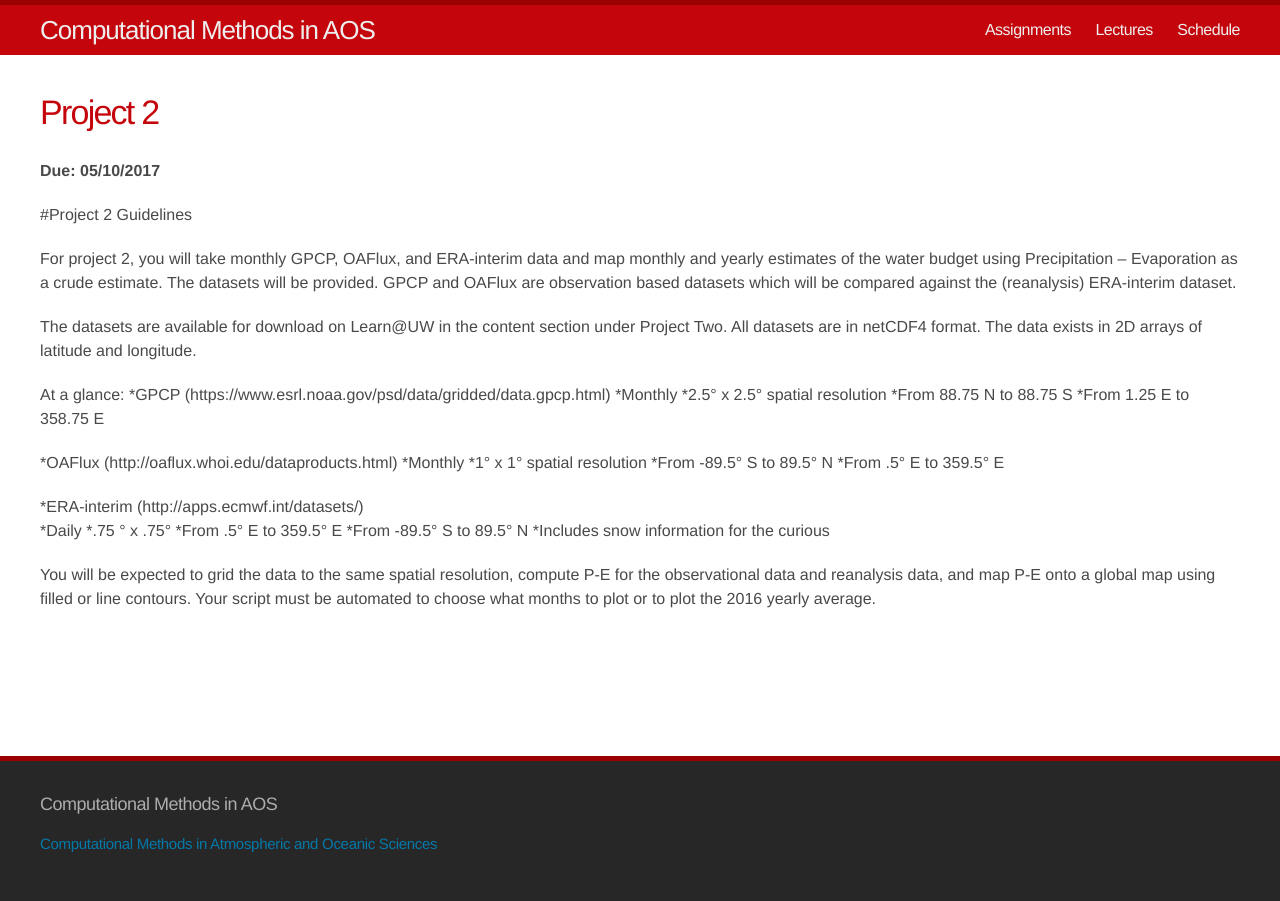
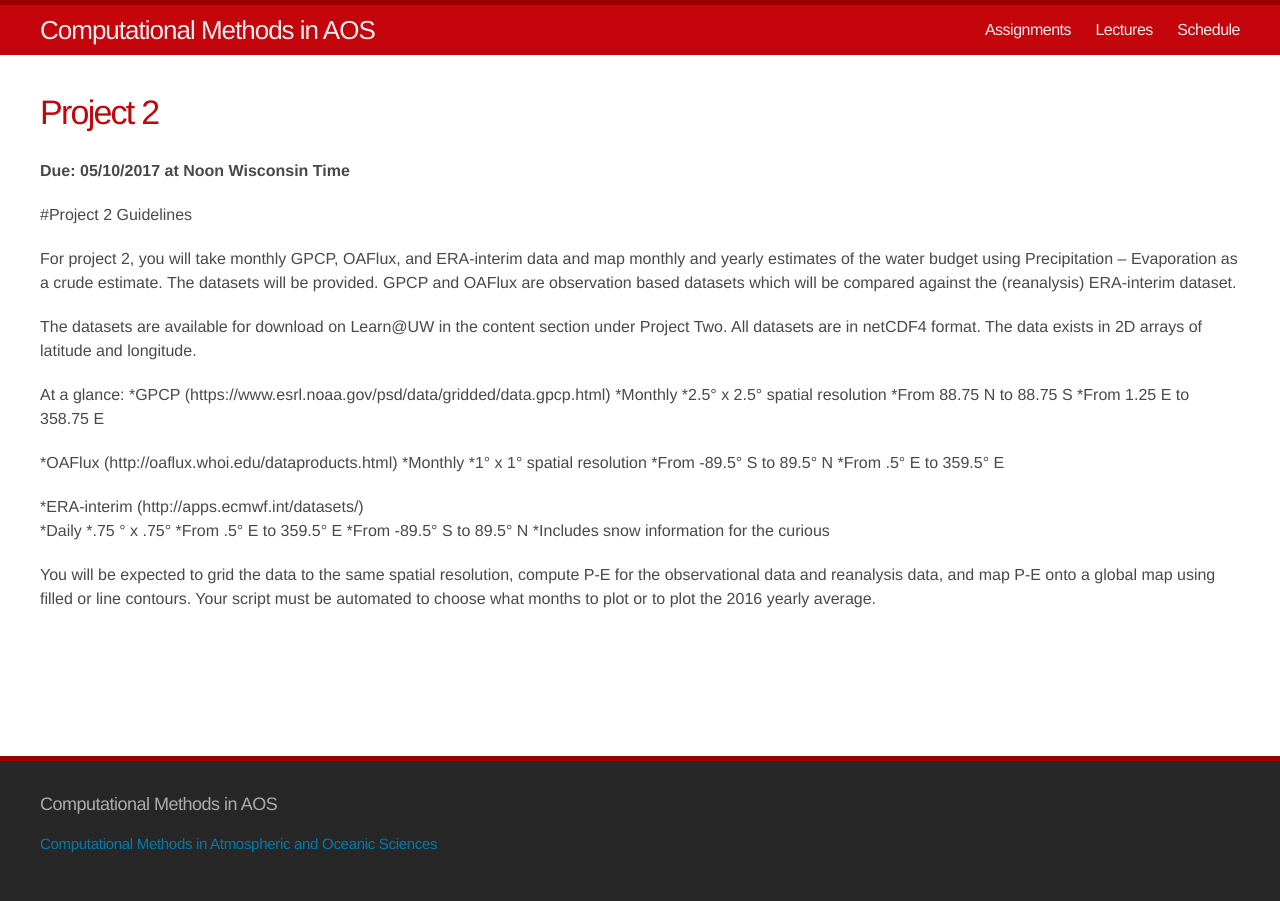
Before and after one commit to AOS573-2017/aos573-2017.github.io, a Jekyll site: the page built from _assignments/12-0-python.md, in a window 1280 px wide. Built offline with Jekyll 4.4.1, drawn with Linux system fonts in a browser that asks for light colours.

Commit message:
Add due time to project

```diff
--- a/_assignments/12-0-python.md
+++ b/_assignments/12-0-python.md
@@ -2,7 +2,7 @@
 layout: assignment
 published: true
 title: Project 2
-due: 05/10/2017
+due: 05/10/2017 at Noon Wisconsin Time
 ---
 
 #Project 2 Guidelines
```
